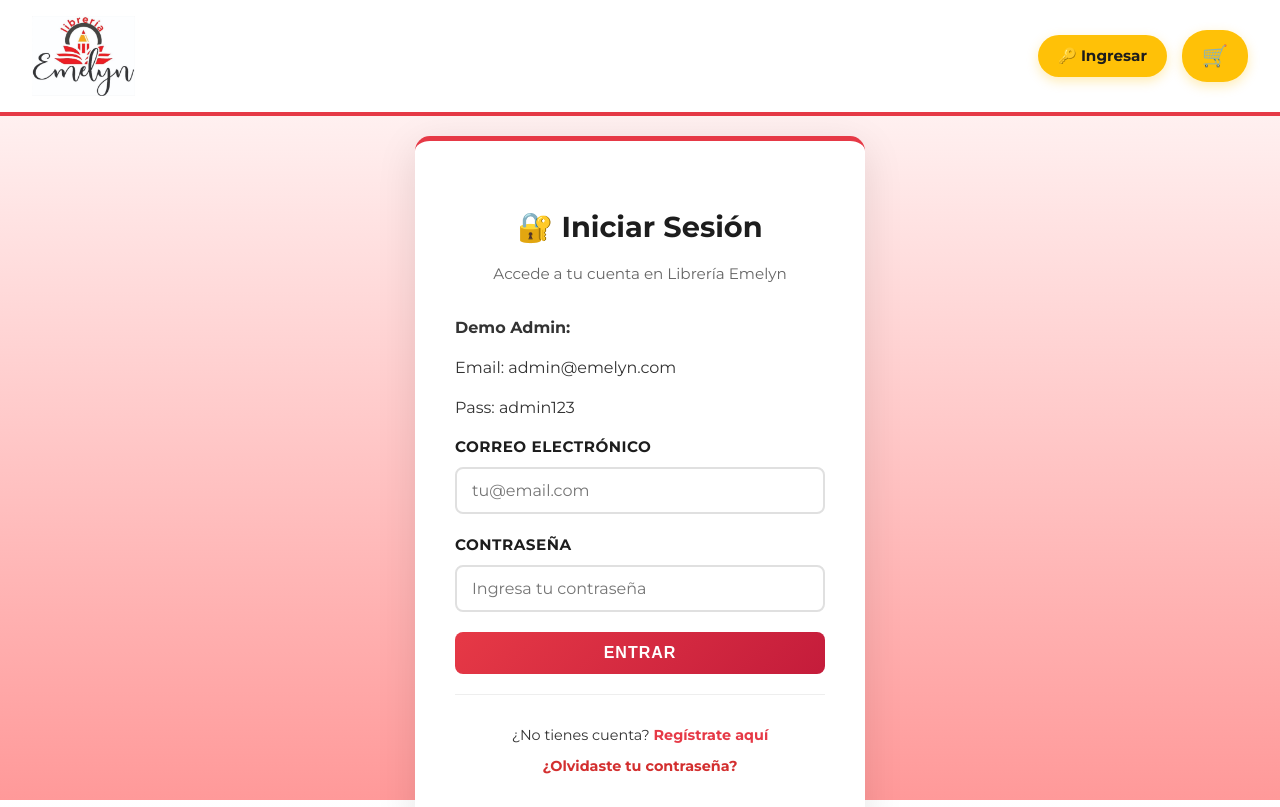
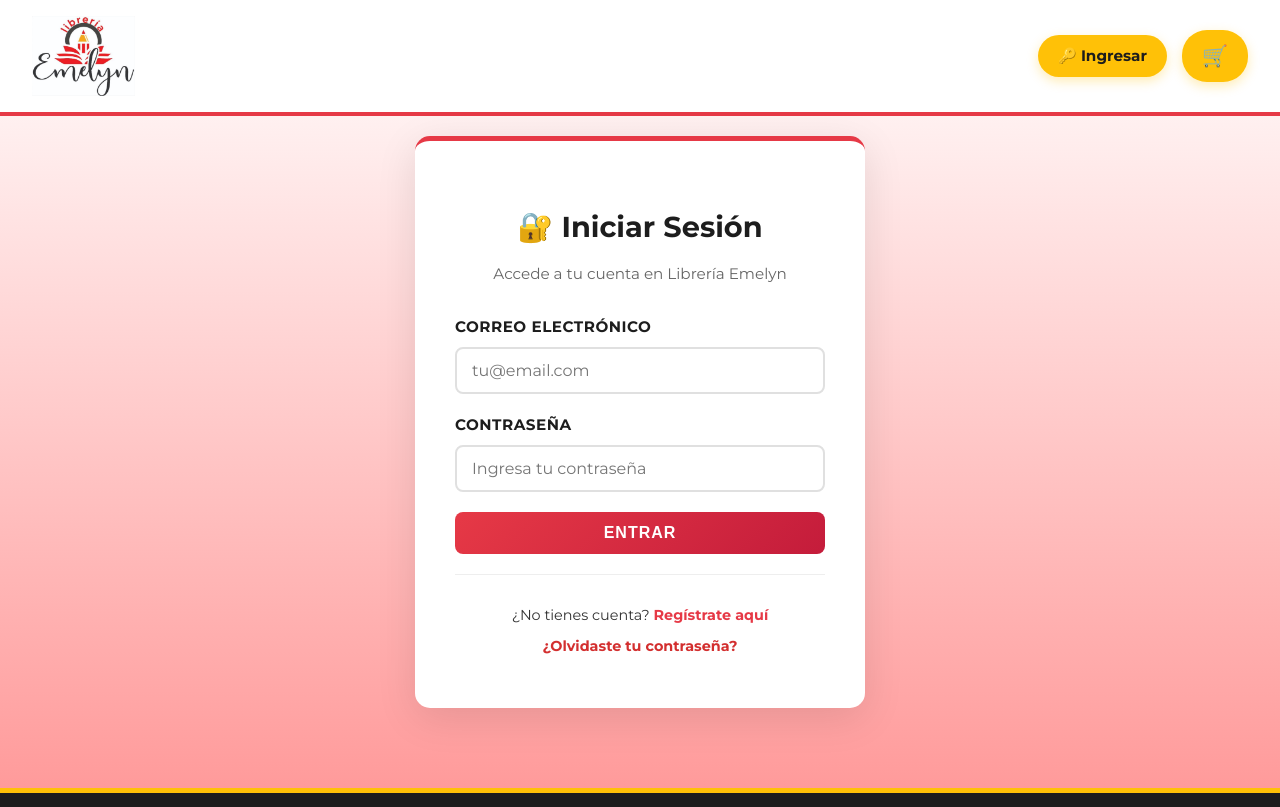
Before and after one commit to AxelMejias/Final-Cortez-Prog3-Front, a React (Vite) app: page /login in a window 1280 px wide. Shown: the top 807 px of the page. Built offline with nearby package versions, Linux system fonts and the light colour scheme; no server answers.

Commit message:
Eliminar credenciales demo del login

```diff
--- a/src/pages/Login.jsx
+++ b/src/pages/Login.jsx
@@ -73,12 +73,6 @@ function Login({ onLogin }) {
 
         {error && <div className="error-mensaje">{error}</div>}
 
-        <div className="info-demo">
-          <p><strong>Demo Admin:</strong></p>
-          <p>Email: admin@emelyn.com</p>
-          <p>Pass: admin123</p>
-        </div>
-
         <form onSubmit={handleSubmit} className="formulario-login">
           <div className="form-grupo">
             <label>Correo Electrónico</label>
```
